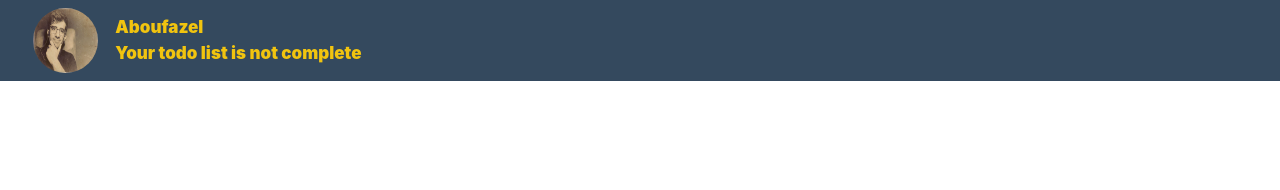
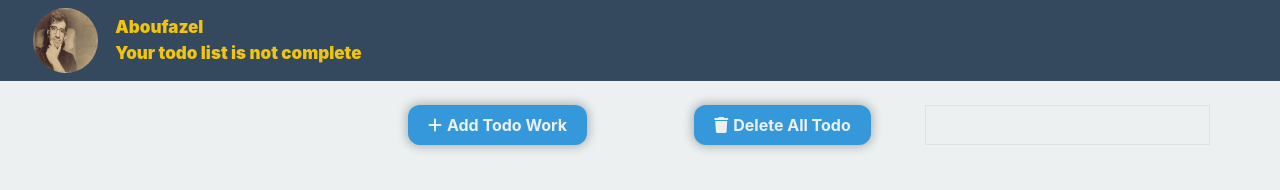
Before and after one commit to Aboufazel/Todo-list, a plain HTML site: page index.html in a window 1280 px wide. Drawn offline with Linux system fonts and the light colour scheme.

Commit message:
action btn style complete

```diff
--- a/assets/css/main.css
+++ b/assets/css/main.css
@@ -1,6 +1,7 @@
 
 body{
     font-family: Inter;
+    background: var(--background-color);
 }
 
 
@@ -34,3 +35,21 @@ body{
     font-weight: 900;
     font-size: 17px;
 }
+
+.action_btn{
+    display: flex;
+    gap: 5px;
+    align-items: center;
+    color: var(--background-color);
+    font-weight: bold;
+    padding: 8px 20px 8px 20px ;
+    background: var(--primary-color);
+    border-radius: 12px;
+    box-shadow: 0 0 10px 2px var(--box-shadow);
+}
+
+.action_btn:hover{
+    background: var(--thired-color);
+    cursor: pointer;
+    color: var(--secondary-color);
+}
--- a/index.html
+++ b/index.html
@@ -6,6 +6,7 @@
     <link rel="stylesheet" href="assets/css/bootstrap.rtl.css">
     <link rel="stylesheet" href="assets/css/bootstrap.css">
     <link rel="stylesheet" href="assets/css/main.css">
+    <script src="https://kit.fontawesome.com/cc236d5619.js" crossorigin="anonymous"></script>
 </head>
 <body>
 
@@ -23,6 +24,23 @@
     </div>
 </header>
 
+<div class="container">
+    <div class="row mt-4">
+        <div class="col-xl-3"></div>
+        <div class="col-xl-6">
+            <div class="row">
+                <div class="col-xl-6 d-flex justify-content-center">
+                    <div class="action_btn"><i class="fa-solid fa-plus"></i>Add Todo Work</div>
+                </div>
+                <div class="col-xl-6 d-flex justify-content-center">
+                    <div class="action_btn"><i class="fa-solid fa-trash"></i>Delete All Todo</div>
+                </div>
+            </div>
+        </div>
+        <div class="col-xl-3 border"></div>
+    </div>
+</div>
+
 
 
 
```
